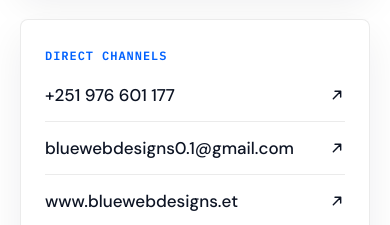
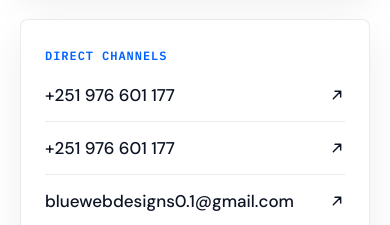
Before and after one commit to bluewebdesigns/BluewebDesigns, a React (Vite) app: page /contact in a window 390 px wide. Shown: the part 1300-1525 px from the top of the page. Built offline with nearby package versions, Linux system fonts and the light colour scheme.

Commit message:
Add second phone number to contact page

```diff
--- a/src/pages/Contact.tsx
+++ b/src/pages/Contact.tsx
@@ -86,6 +86,9 @@ export default function Contact() {
             <a href="tel:+251976601177">
               +251 976 601 177 <Arrow diagonal />
             </a>
+            <a href="tel:+251930105595">
+              +251 976 601 177 <Arrow diagonal />
+            </a>
             <a href="mailto:bluewebdesigns0.1@gmail.com">
               bluewebdesigns0.1@gmail.com <Arrow diagonal />
             </a>
```
